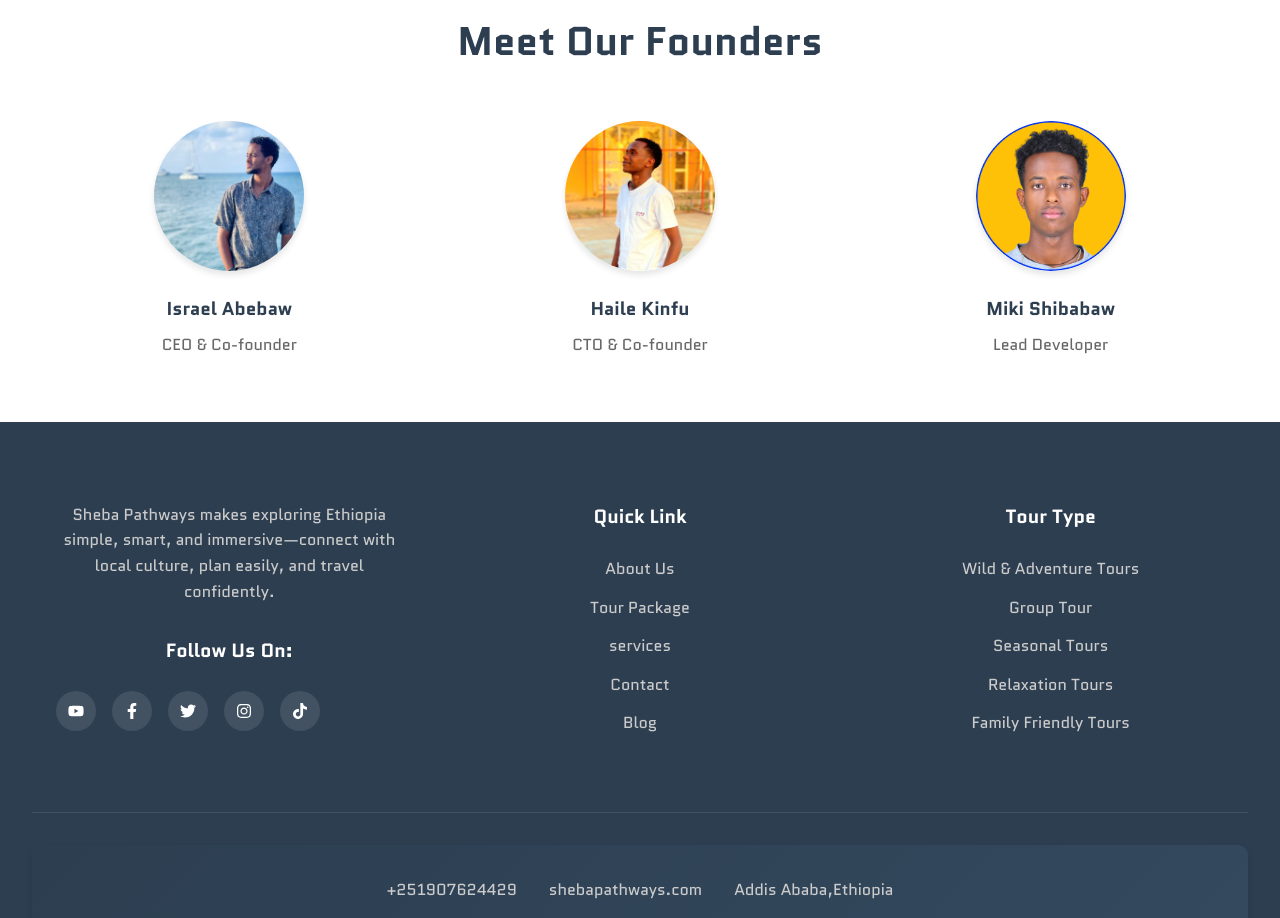
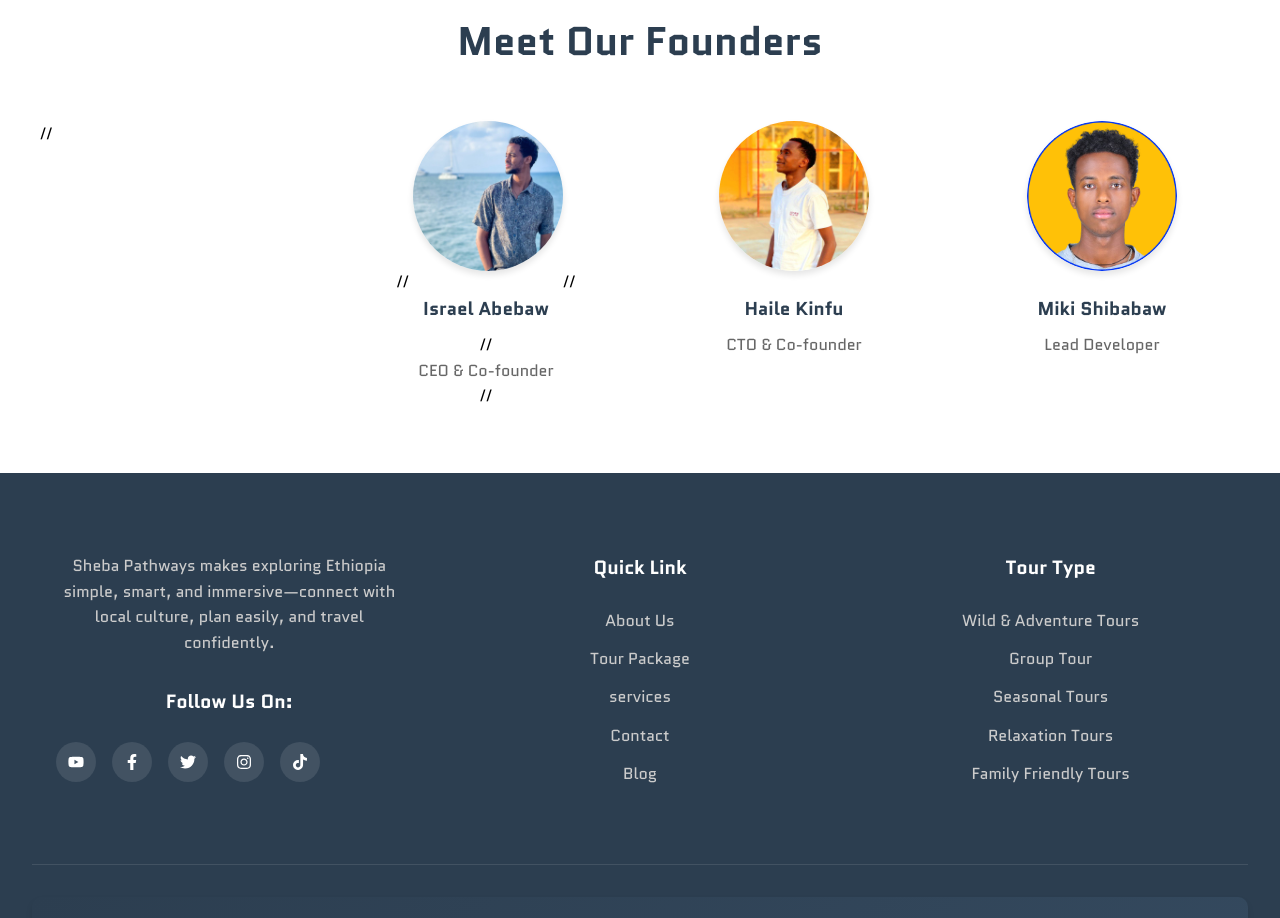
Before and after one commit to abikoy/sheba_pathways, a React (Create React App) app: page / in a window 1280 px wide. Shown: the part 4900-5818 px from the top of the page. Built offline with nearby package versions, Linux system fonts and the light colour scheme; the HTML template or start-up script is replaced by a standard one.

Commit message:
Comment out first founder's card
Commented out the first founder's card in the Home component.

```diff
--- a/src/components/Home.js
+++ b/src/components/Home.js
@@ -231,11 +231,11 @@ function Home() {
       <section className="founders">
         <h2>Meet Our Founders</h2>
         <div className="founders-grid">
-          <div className="founder-card">
-            <img src={isru} alt="Founder 1" />
-            <h3>Israel Abebaw</h3>
-            <p>CEO & Co-founder</p>
-          </div>
+          // <div className="founder-card">
+          //   <img src={isru} alt="Founder 1" />
+          //   <h3>Israel Abebaw</h3>
+          //   <p>CEO & Co-founder</p>
+          // </div>
           <div className="founder-card">
             <img src={haile}alt="Founder 2" />
             <h3>Haile Kinfu</h3>
```
